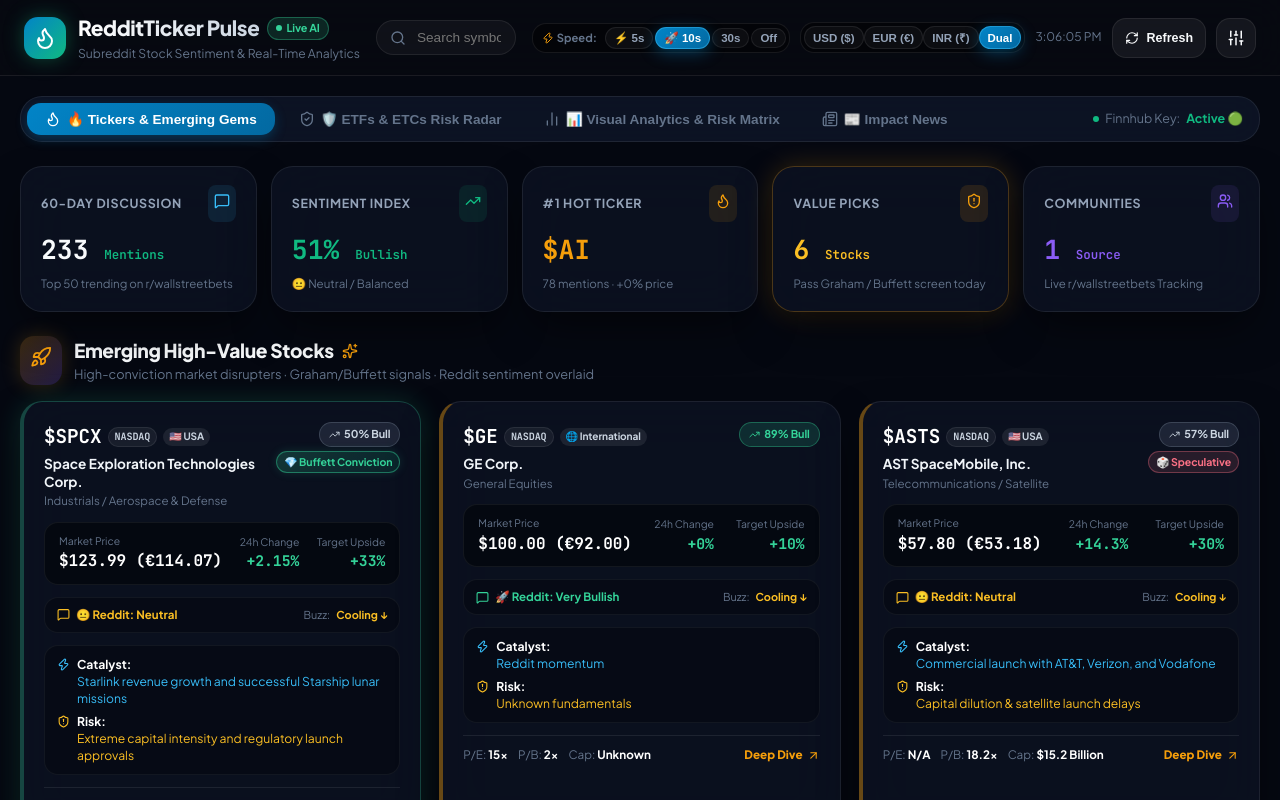
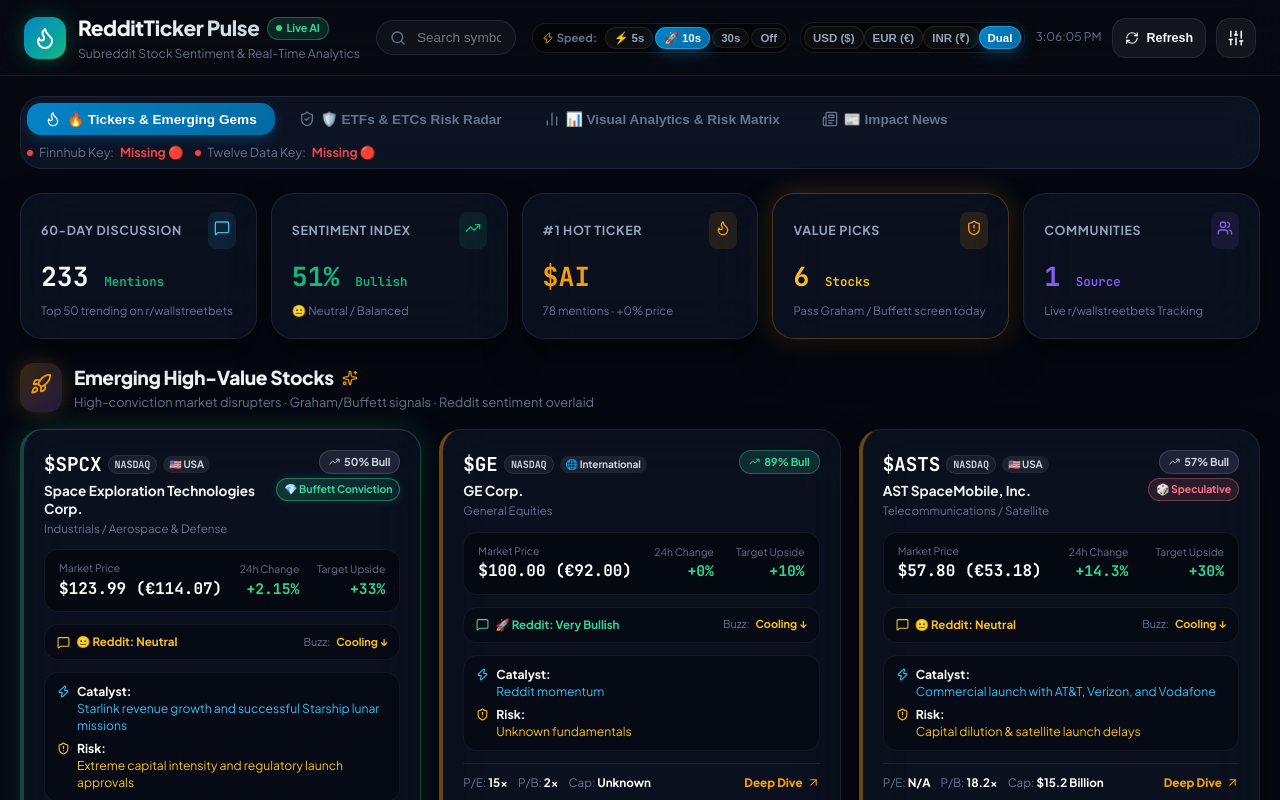
Before and after one commit to sarjodas/reddit-stock-dashboard, a React (Vite) app: page / in a window 1280 px wide. Shown: the top 800 px of the page. Built offline with nearby package versions, Linux system fonts and the light colour scheme; no server answers.

Commit message:
feat: add dynamic status bars for both Finnhub and Twelve Data API keys

```diff
--- a/src/App.jsx
+++ b/src/App.jsx
@@ -299,8 +299,28 @@ export default function App() {
                 Broker: {brokerFilter} ({filteredStocks.length})
               </span>
             )}
-            <span style={{ width: '6px', height: '6px', borderRadius: '50%', background: '#10b981' }}></span>
-            Finnhub Key: <strong style={{ color: '#10b981' }}>Active 🟢</strong>
+            {settings.finnhubApiKey ? (
+              <>
+                <span style={{ width: '6px', height: '6px', borderRadius: '50%', background: '#10b981' }}></span>
+                Finnhub Key: <strong style={{ color: '#10b981' }}>Active 🟢</strong>
+              </>
+            ) : (
+              <>
+                <span style={{ width: '6px', height: '6px', borderRadius: '50%', background: '#ef4444' }}></span>
+                Finnhub Key: <strong style={{ color: '#ef4444' }}>Missing 🔴</strong>
+              </>
+            )}
+            {settings.twelveDataApiKey ? (
+              <>
+                <span style={{ width: '6px', height: '6px', borderRadius: '50%', background: '#10b981', marginLeft: '6px' }}></span>
+                Twelve Data Key: <strong style={{ color: '#10b981' }}>Active 🟢</strong>
+              </>
+            ) : (
+              <>
+                <span style={{ width: '6px', height: '6px', borderRadius: '50%', background: '#ef4444', marginLeft: '6px' }}></span>
+                Twelve Data Key: <strong style={{ color: '#ef4444' }}>Missing 🔴</strong>
+              </>
+            )}
           </div>
         </div>
 
```
